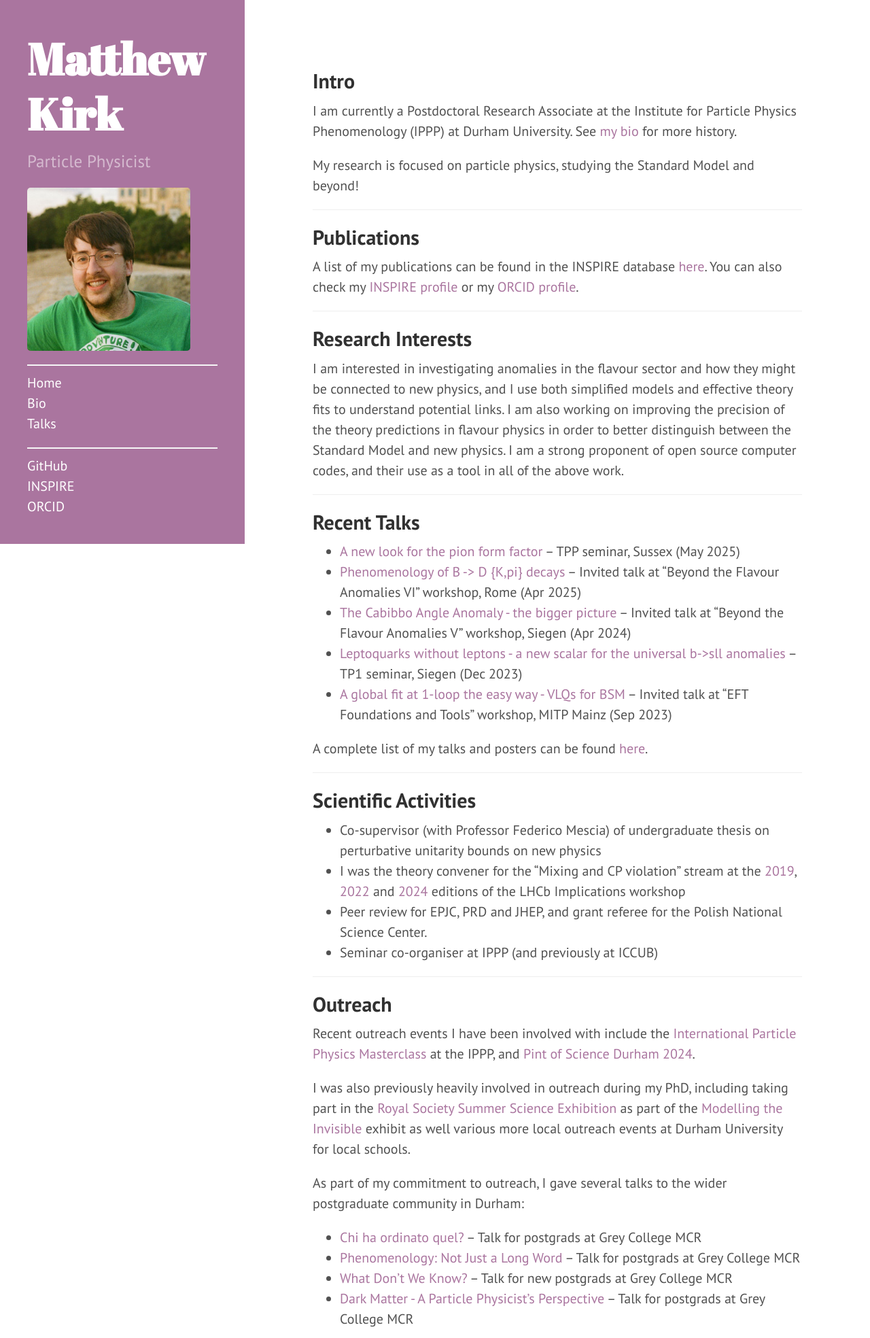
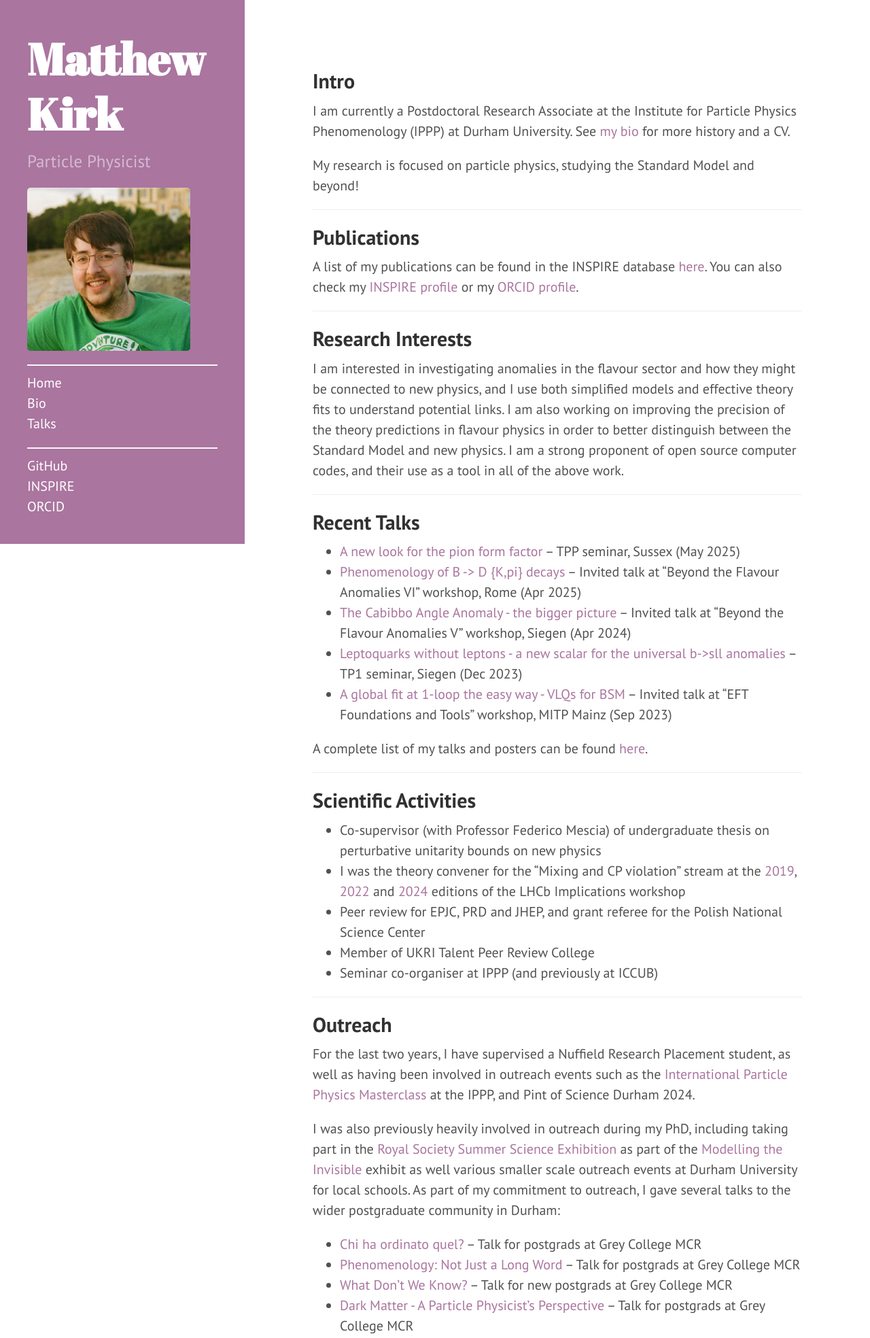
Before and after one commit to MJKirk/MJKirk.github.io, a plain HTML site: page index.html in a window 1280 px wide. Shown: the top 1968 px of the page at 68% size. Drawn offline with Linux system fonts and the light colour scheme.

Commit message:
Update CV, outreach, add MITP talk

```diff
--- a/index.html
+++ b/index.html
@@ -81,7 +81,7 @@
   <h2>Intro</h2>
 
   <p>I am currently a Postdoctoral Research Associate at the Institute for Particle Physics Phenomenology (IPPP) at Durham University.
-See <a href="/bio.html">my bio</a> for more history.</p>
+See <a href="/bio.html">my bio</a> for more history and a CV.</p>
 <p>My research is focused on particle physics, studying the Standard Model and beyond!</p>
 
 </section>
@@ -110,6 +110,8 @@ I am a strong proponent of open source computer codes, and their use as a tool i
   <h2>Recent Talks</h2>
 
     <ul>
+
+
 
 
 
@@ -265,7 +267,8 @@ I am a strong proponent of open source computer codes, and their use as a tool i
   <ul>
 <li>Co-supervisor (with Professor Federico Mescia) of undergraduate thesis on perturbative unitarity bounds on new physics</li>
 <li>I was the theory convener for the &ldquo;Mixing and CP violation&rdquo; stream at the <a href="https://indico.cern.ch/e/Implications2019">2019</a>, <a href="https://indico.cern.ch/e/Implications2022">2022</a> and <a href="https://indico.cern.ch/e/Implications2024">2024</a> editions of the LHCb Implications workshop</li>
-<li>Peer review for EPJC, PRD and JHEP, and grant referee for the Polish National Science Center.</li>
+<li>Peer review for EPJC, PRD and JHEP, and grant referee for the Polish National Science Center</li>
+<li>Member of UKRI Talent Peer Review College</li>
 <li>Seminar co-organiser at IPPP (and previously at ICCUB)</li>
 </ul>
 
@@ -275,9 +278,9 @@ I am a strong proponent of open source computer codes, and their use as a tool i
 <section>
   <h2>Outreach</h2>
 
-  <p>Recent outreach events I have been involved with include the <a href="https://conference.ippp.dur.ac.uk/event/1287/">International Particle Physics Masterclass</a> at the IPPP, and <a href="https://pintofscience.co.uk/events/durham">Pint of Science Durham 2024</a>.</p>
-<p>I was also previously heavily involved in outreach during my PhD, including taking part in the <a href="https://royalsociety.org/science-events-and-lectures/summer-science-exhibition">Royal Society Summer Science Exhibition</a> as part of the <a href="https://web.archive.org/web/20171027231642/https://royalsociety.org/science-events-and-lectures/2017/summer-science-exhibition/exhibits/modelling-the-invisible">Modelling the Invisible</a> exhibit as well various more local outreach events at Durham University for local schools.</p>
-<p>As part of my commitment to outreach, I gave several talks to the wider postgraduate community in Durham:</p>
+  <p>For the last two years, I have supervised a Nuffield Research Placement student, as well as having been involved in outreach events such as the <a href="https://conference.ippp.dur.ac.uk/event/1287/">International Particle Physics Masterclass</a> at the IPPP, and Pint of Science Durham 2024.</p>
+<p>I was also previously heavily involved in outreach during my PhD, including taking part in the <a href="https://royalsociety.org/science-events-and-lectures/summer-science-exhibition">Royal Society Summer Science Exhibition</a> as part of the <a href="https://web.archive.org/web/20171027231642/https://royalsociety.org/science-events-and-lectures/2017/summer-science-exhibition/exhibits/modelling-the-invisible">Modelling the Invisible</a> exhibit as well various smaller scale outreach events at Durham University for local schools.
+As part of my commitment to outreach, I gave several talks to the wider postgraduate community in Durham:</p>
 <ul>
 <li><a href="slides/outreach/chi-ha-ordinato-quel_2018-07-31.pdf">Chi ha ordinato quel?</a> – Talk for postgrads at Grey College MCR</li>
 <li><a href="slides/outreach/phenomenology_2018-02-08.pdf">Phenomenology: Not Just a Long Word</a> – Talk for postgrads at Grey College MCR</li>
```
Also changed, not shown: bio.html (+1 -1 lines), talks.html (+10 -0 lines), 3 other files.
